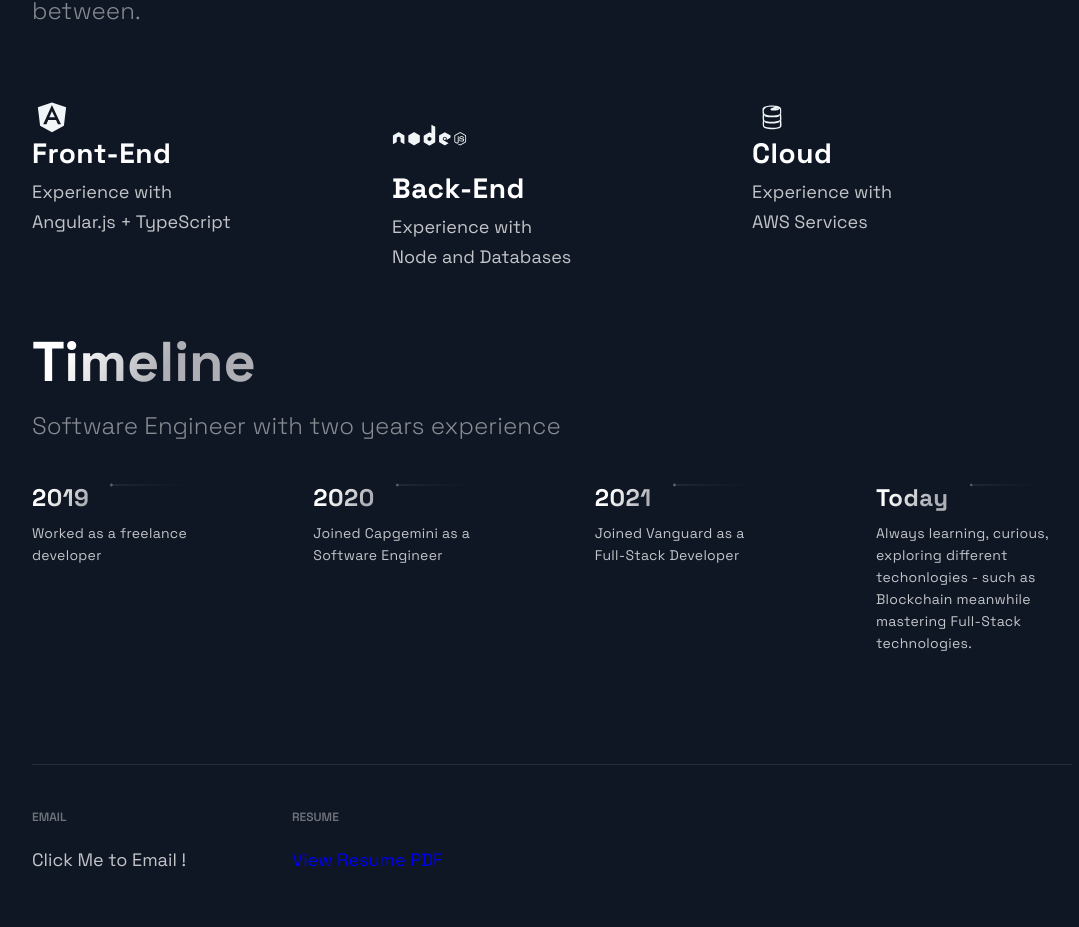
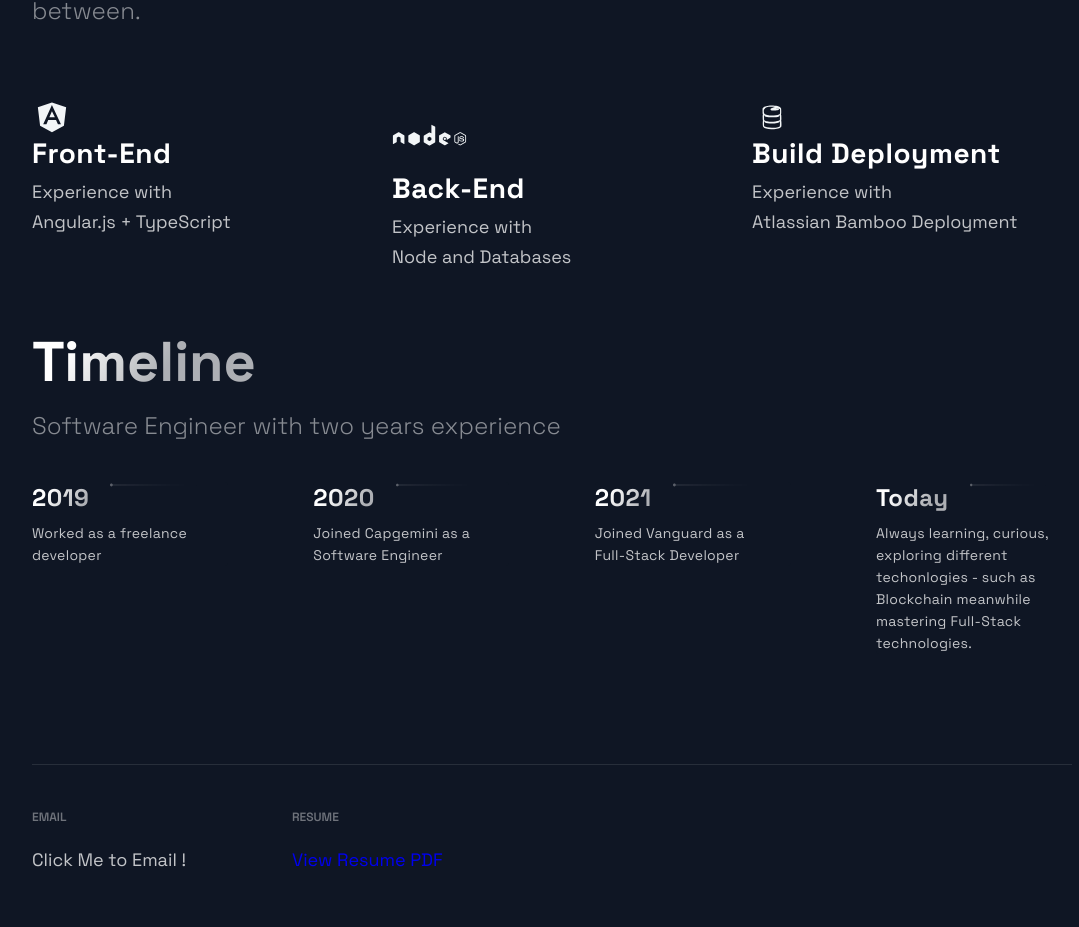
Before and after one commit to bryan-arriaga/portfolio_website, a Next.js app: page / in a window 1280 px wide. Shown: the part 2530-3457 px from the top of the page, without its empty margins (88-1167 px from the left). Built offline with nearby package versions, Linux system fonts and the light colour scheme.

Commit message:
modify technologys text + add link to personal url

```diff
--- a/src/components/Technologies/Technologies.js
+++ b/src/components/Technologies/Technologies.js
@@ -35,10 +35,10 @@ const Technologies = () =>  (
       <ListItem>
         <DiFirebase size = "4rem"/>
         <ListContainer>
-          <ListTitle>Cloud</ListTitle>
+          <ListTitle>Build Deployment</ListTitle>
           <ListParagraph>
             Experience with <br />
-            AWS Services
+            Atlassian Bamboo Deployment
           </ListParagraph>
         </ListContainer>
       </ListItem>
--- a/src/components/TimeLine/TimeLine.js
+++ b/src/components/TimeLine/TimeLine.js
@@ -69,10 +69,7 @@ const Timeline = () => {
             <CarouselMobileScrollNode
               key={index}
               final={index === TOTAL_CAROUSEL_COUNT - 1}>
-              <CarouselItem
-                index={index}
-                id={`carousel__item-${index}`}
-                active={activeItem}
+              <CarouselItem index={index} id={`carousel__item-${index}`} active={activeItem}
                 onClick={(e) => handleClick(e, index)}>
                 <CarouselItemTitle>
                   {`${item.year}`}
--- a/src/constants/constants.js
+++ b/src/constants/constants.js
@@ -39,7 +39,7 @@ export const projects = [
     image: "/images/4.jpg",
     tags: ["React", "Next JS", "VSCode"],
     source: "https://github.com/aHumptyDumpty/portfolio_website",
-    visit: "https://google.com",
+    visit: "https://portfolio-website-tau-eosin.vercel.app/",
     id: 3,
   },
 ];
```
